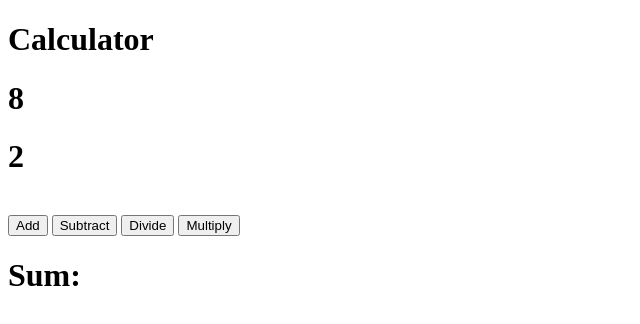
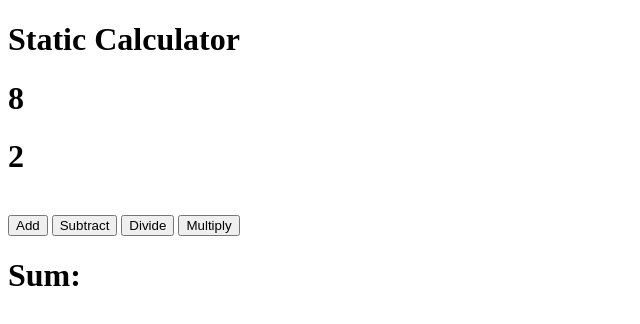
Before and after one commit to graycracker1/calculator-javascript, a plain HTML site: page index.html in a window 1280 px wide. Shown: the whole page, without its empty margins (0-640 px from the left). Drawn offline with Linux system fonts and the light colour scheme.

Commit message:
changed h1

```diff
--- a/index.html
+++ b/index.html
@@ -8,7 +8,7 @@
 </head>
 <body>
      <!-- Calculator HTML-->
-      <h1> Calculator </h1>
+      <h1> Static Calculator </h1>
       <h1 id="num1-el"></h1>
       <h1 id="num2-el"></h1>
       <br>
```
